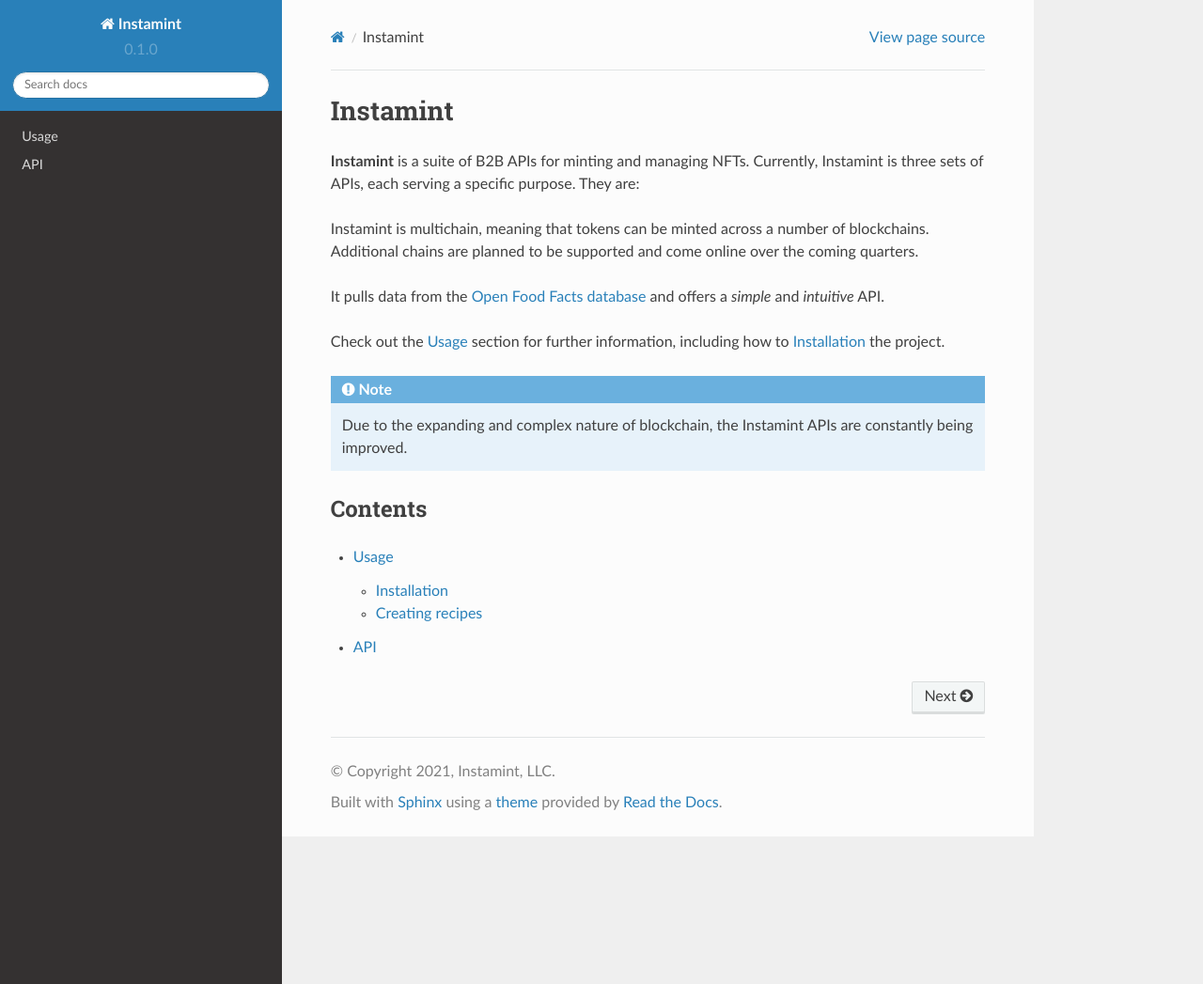
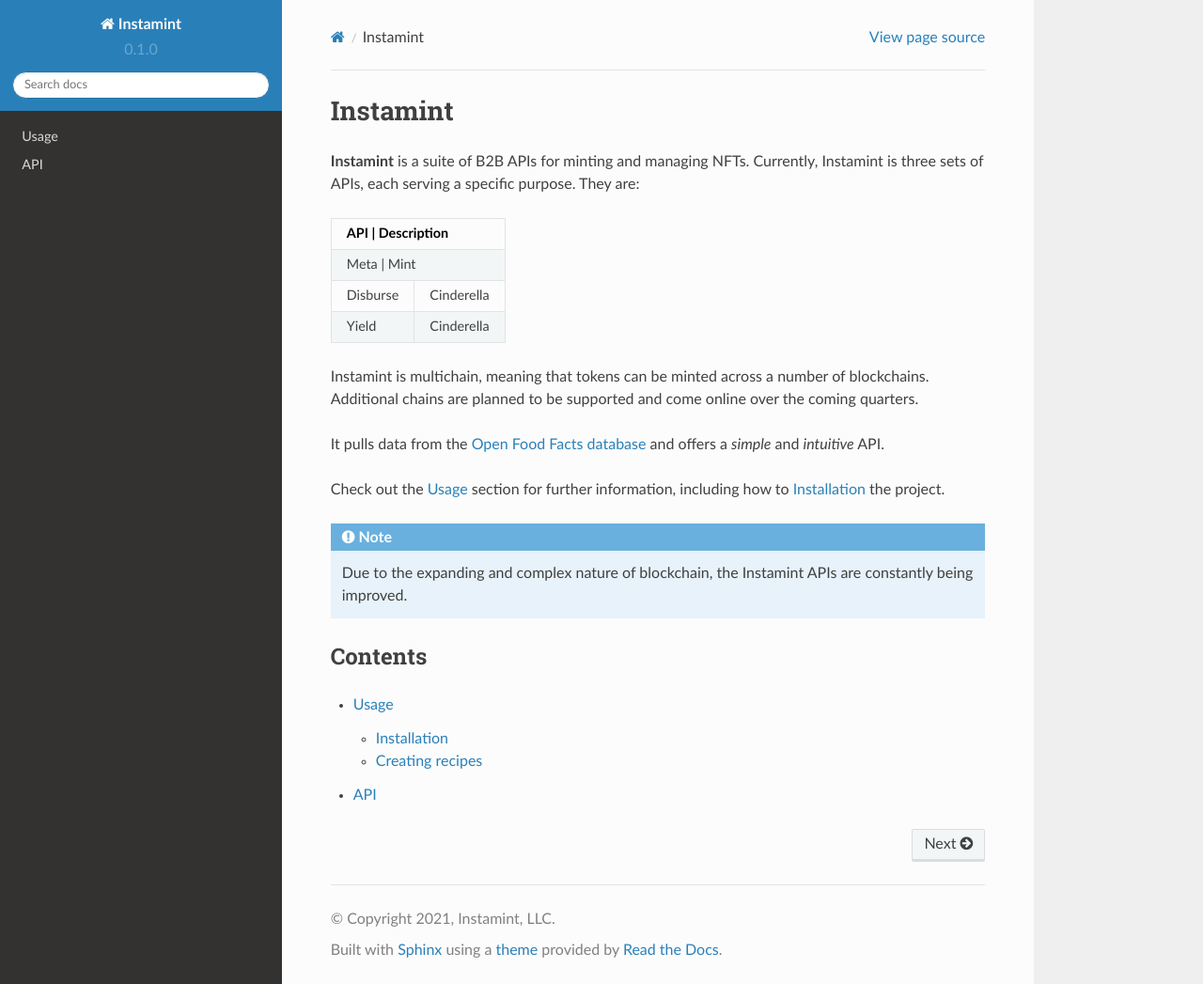
Before and after one commit to instamint/zzz-deprecated-docs, a Sphinx documentation site: the page built from docs/source/index.rst, in a window 1280 px wide and 1047 px high. Shown: the whole window at 94% size. Built offline with Sphinx 7.4.7 and the Read the Docs theme 2.0.0, drawn with Linux system fonts in a browser that asks for light colours; some of the changed lines change nothing that is shown.

Commit message:
Update index.rst

```diff
--- a/docs/source/index.rst
+++ b/docs/source/index.rst
@@ -3,31 +3,19 @@
 
 **Instamint** is a suite of B2B APIs for minting and managing NFTs. Currently, Instamint is three sets of APIs, each serving a specific purpose. They are:
 
-+------+---------------+
-| API  | Description   |
-+======+===============+
-| Meta   | Mint |
-+------+---------------+
-| Disburse     | Cinderella    |
-+------+---------------+
++-----------+---------------+
+| API       | Description   |
++======+====================+
+| Meta      | Mint          |
++-----------+---------------+
+| Disburse  | Cinderella    |
++-----------+---------------+
 | Yield     | Cinderella    |
-+------+---------------+
++-----------+---------------+
 
 Instamint is multichain, meaning that tokens can be minted across a number of blockchains. Additional chains are planned to be supported and come online over the coming quarters.
 
-+------+---------------+
-| Chain  | Implementation   |
-+======+===============+
-| Ethereum   | Yes |
-+------+---------------+
-| Polygon     | Yes    |
-+------+---------------+
-| Algorand     | Q12022    |
-+------+---------------+
-| Avalance     | TBD    |
-+------+---------------+
-| Hedera     | TBD    |
-+------+---------------+
+
 
 It pulls data from the `Open Food Facts database <https://world.openfoodfacts.org/>`_
 and offers a *simple* and *intuitive* API.
```
